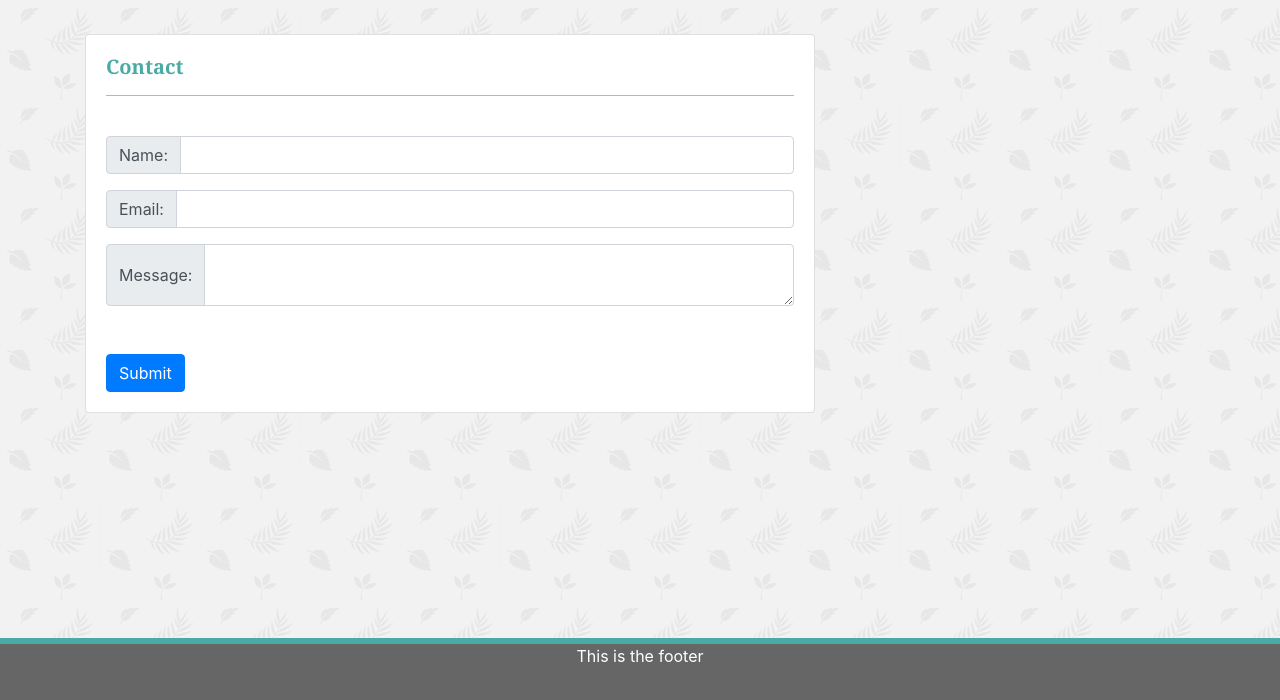
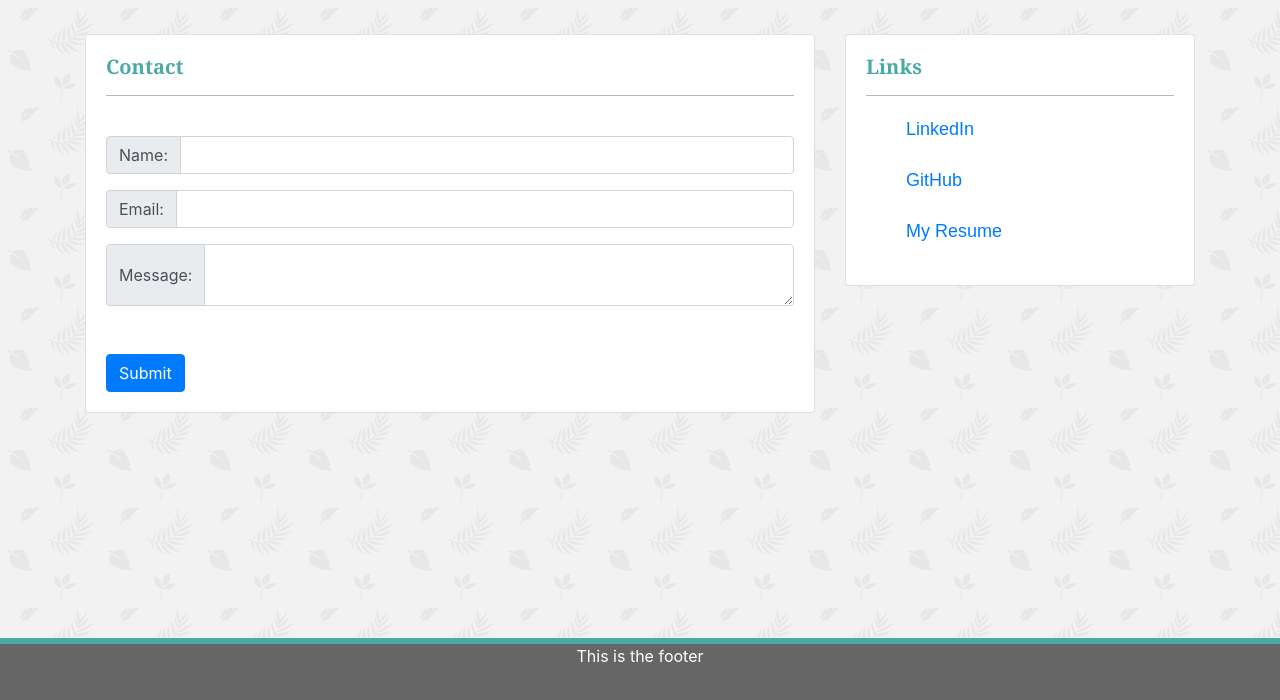
Before and after one commit to Lulamoon96/Unit02-Homework-ResponsivePortfolio, a plain HTML site: page contact.html in a window 1280 px wide. Shown: the part 96-796 px from the top of the page. Drawn offline with nearby package versions, Linux system fonts and the light colour scheme.

Commit message:
Added links

```diff
--- a/assets/css/style.css
+++ b/assets/css/style.css
@@ -46,6 +46,12 @@ body {
     font-family: Georgia, 'Times New Roman', Times, serif;
     font-weight: bold;
     color: #4aaaa5;
+
+}
+
+.links {
+
+    padding: 0px;
 
 }
 
--- a/contact.html
+++ b/contact.html
@@ -169,6 +169,26 @@
 
                 </div>
 
+                <div class="col-md-4 col-sm-12">
+
+                    <div class="card">
+
+                        <div class="card-body">
+
+                            <h5 class="card-title about">Links</h5>
+
+                            <hr color="#cccccc">
+
+                            <p class="links"><a href="https://www.linkedin.com/in/luigigalvan/">LinkedIn</a></p>
+                            <p class="links"><a href="https://github.com/Lulamoon96">GitHub</a></p>
+                            <p class="links"><a href="assets\Galvan_Luigi_Resume.pdf" download target="_blank">My Resume</a></p>
+
+                        </div>
+
+                    </div>
+
+                </div>
+
             </div>
 
         </div>
```
Also changed, not shown: 1 other file.
